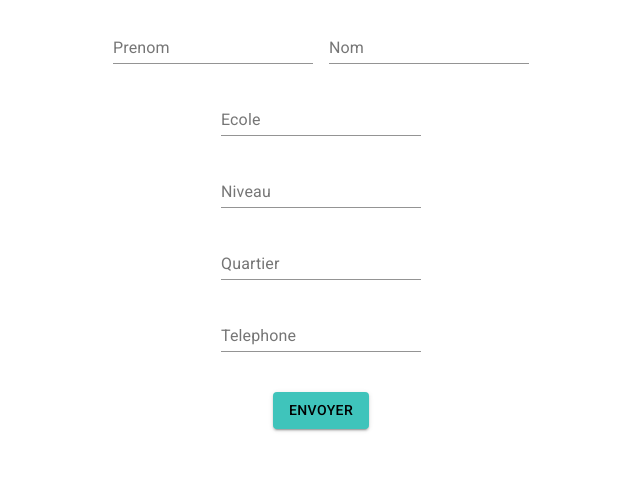
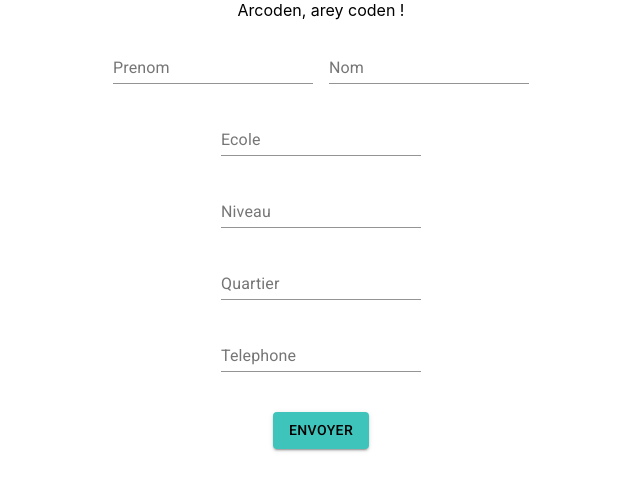
Before and after one commit to moctarjallo/arcoden, a React (Create React App) app: page / in a window 1280 px wide. Shown: the top 490 px of the page, without its empty margins (319-959 px from the left). Built offline with nearby package versions, Linux system fonts and the light colour scheme.

Commit message:
Add basic logo: text

```diff
--- a/src/App.js
+++ b/src/App.js
@@ -1,11 +1,21 @@
 import React from "react";
 
 import SignInUp from "./components/SignInUp";
+import Logo from "./components/Logo";
+import { Grid } from "@material-ui/core";
 
 function App() {
   return (
     <div className="App">
-      <SignInUp />
+      <Grid
+        container
+        direction="column"
+        alignContent="center"
+        alignItems="center"
+      >
+        <Logo></Logo>
+        <SignInUp />
+      </Grid>
     </div>
   );
 }
--- /dev/null
+++ b/src/components/Logo.js
@@ -0,0 +1,7 @@
+import React from "react";
+
+const Logo = () => {
+  return <div>Arcoden, arey coden !</div>;
+};
+
+export default Logo;
```
